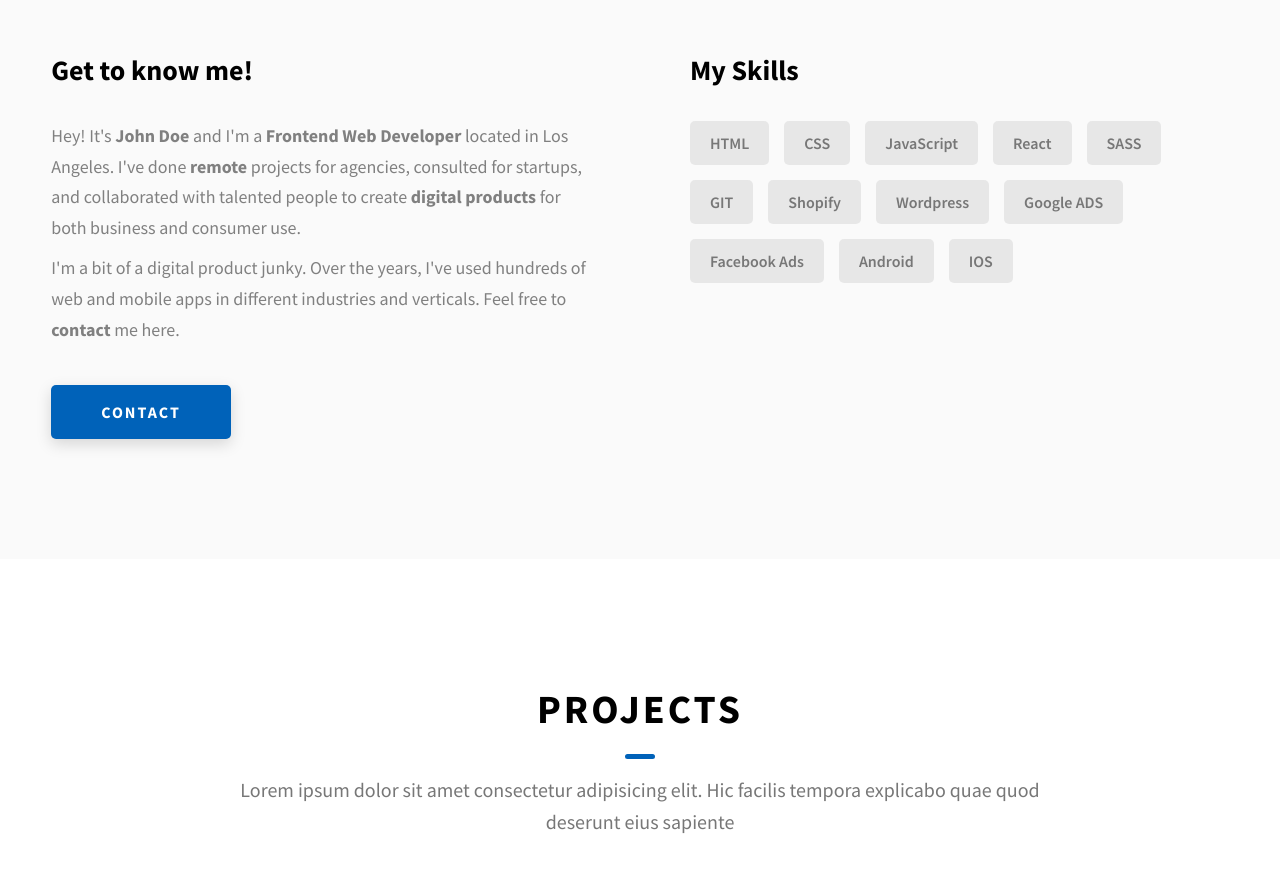
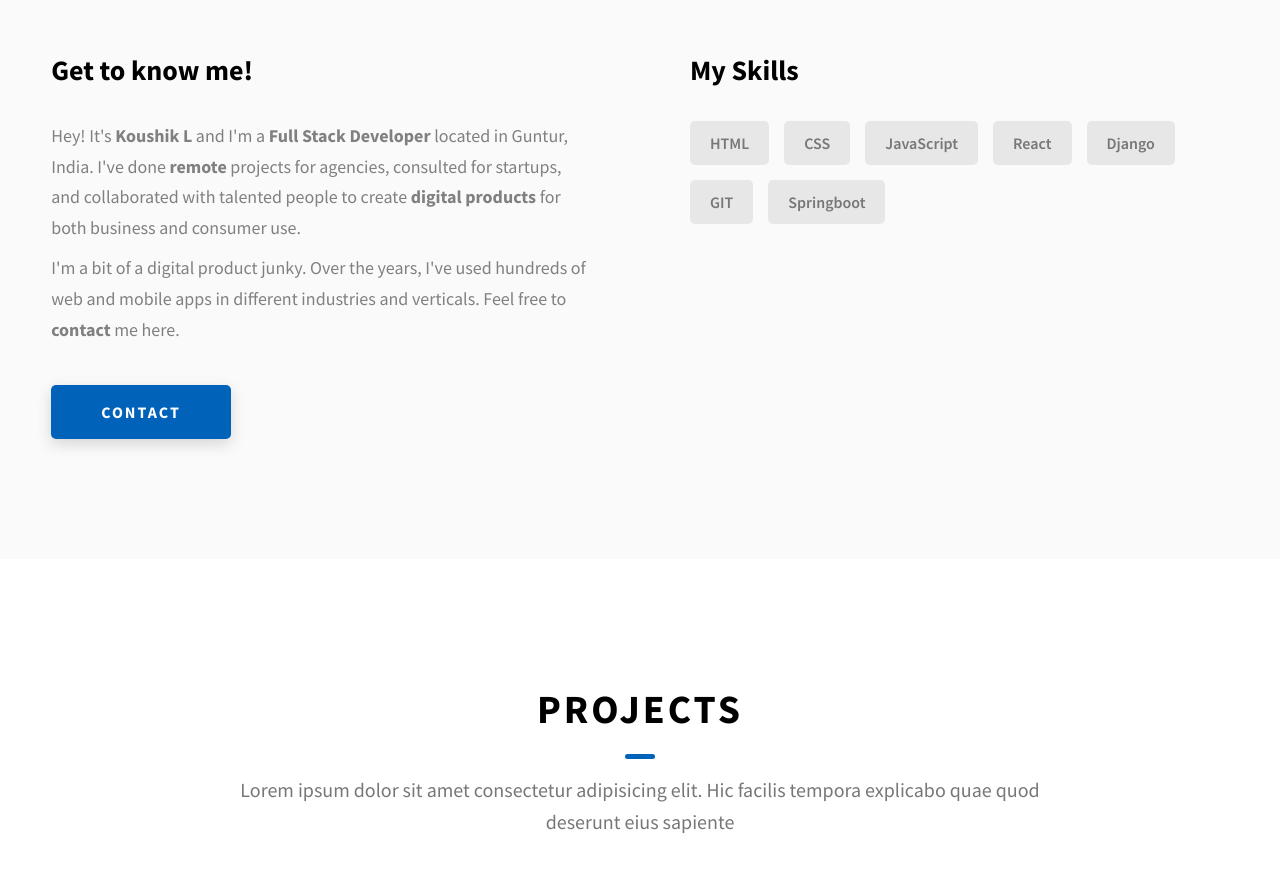
Before and after one commit to Lkoushik29/Portfolio, a website: page index.html in a window 1280 px wide. Shown: the part 1120-1991 px from the top of the page. Drawn offline with Linux system fonts and the light colour scheme.

Commit message:
first commit

```diff
--- a/index.html
+++ b/index.html
@@ -165,9 +165,9 @@
             <div class="about__content-details">
               <p class="about__content-details-para">
                 Hey! It's
-                <strong>John Doe</strong>
-                and I'm a <strong> Frontend Web Developer </strong> located in
-                Los Angeles. I've done
+                <strong>Koushik L</strong>
+                and I'm a <strong> Full Stack Developer </strong> located in
+                Guntur, India. I've done
                 <strong> remote </strong>
                 projects for agencies, consulted for startups, and collaborated
                 with talented people to create
@@ -192,14 +192,9 @@
               <div class="skills__skill">CSS</div>
               <div class="skills__skill">JavaScript</div>
               <div class="skills__skill">React</div>
-              <div class="skills__skill">SASS</div>
+              <div class="skills__skill">Django</div>
               <div class="skills__skill">GIT</div>
-              <div class="skills__skill">Shopify</div>
-              <div class="skills__skill">Wordpress</div>
-              <div class="skills__skill">Google ADS</div>
-              <div class="skills__skill">Facebook Ads</div>
-              <div class="skills__skill">Android</div>
-              <div class="skills__skill">IOS</div>
+              <div class="skills__skill">Springboot</div>
             </div>
           </div>
         </div>
```
